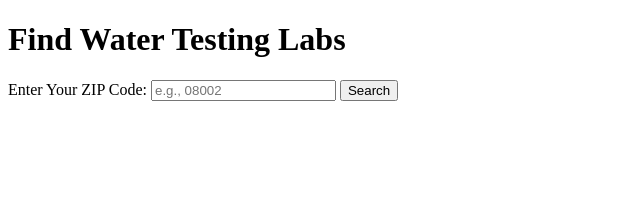
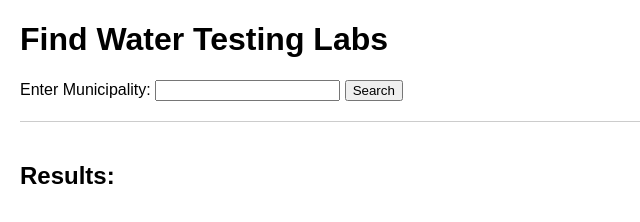
Before and after one commit to abj908/find-water-test, a website: page index.html in a window 1280 px wide. Shown: the whole page, without its empty margins (0-640 px from the left). Drawn offline with Linux system fonts and the light colour scheme.

Commit message:
create search and upload data

```diff
--- /dev/null
+++ b/data/labs.json
@@ -0,0 +1,452 @@
+[
+  {
+    "Lab Number": 15083,
+    "Lab Name": "J.R. HENDERSON LABS",
+    "Contact Name": "MARGARET ELLIS",
+    "Phone #": "732-341-1211",
+    "Approved Method": "EPA 200.9",
+    "Latest Certification Status Date": "3/4/1997",
+    "Municipality": "Beachwood Boro"
+  },
+  {
+    "Lab Number": 15083,
+    "Lab Name": "J.R. HENDERSON LABS",
+    "Contact Name": "MARGARET ELLIS",
+    "Phone #": "732-341-1211",
+    "Approved Method": "EPA 200.8",
+    "Latest Certification Status Date": "5/17/2022",
+    "Municipality": "Beachwood Boro"
+  },
+  {
+    "Lab Number": "03886",
+    "Lab Name": "INNOVATIVE WATER SOLUTIONS LABORATORIES",
+    "Contact Name": "JENNIFER LOUDON",
+    "Phone #": "609-291-9072",
+    "Approved Method": "SM 3113 B",
+    "Latest Certification Status Date": "7/3/2000",
+    "Municipality": "Bordentown City"
+  },
+  {
+    "Lab Number": 15006,
+    "Lab Name": "BRICK TOWNSHIP MUNICIPAL UTILITIES AUTHORITY",
+    "Contact Name": "JENNIFER BILELLO",
+    "Phone #": "732-458-7000",
+    "Approved Method": "EPA 200.8",
+    "Latest Certification Status Date": "1/31/2019",
+    "Municipality": "Brick Twp"
+  },
+  {
+    "Lab Number": 12007,
+    "Lab Name": "ACCREDITED ANALYTICAL RESOURCES, LLC",
+    "Contact Name": "DANIEL S MIGUEL",
+    "Phone #": "732-969-6112",
+    "Approved Method": "EPA 200.5",
+    "Latest Certification Status Date": "9/8/2017",
+    "Municipality": "Carteret Boro"
+  },
+  {
+    "Lab Number": "03036",
+    "Lab Name": "EMSL ANALYTICAL INC",
+    "Contact Name": "NICHOLAS STRACCIONE",
+    "Phone #": "856-303-2546",
+    "Approved Method": "EPA 200.8",
+    "Latest Certification Status Date": "11/5/2008",
+    "Municipality": "Cinnaminson Twp"
+  },
+  {
+    "Lab Number": 12028,
+    "Lab Name": "EUROFINS EDISON",
+    "Contact Name": "CARL ARMBRUSTER",
+    "Phone #": "732-549-3900",
+    "Approved Method": "EPA 200.8",
+    "Latest Certification Status Date": "9/15/2009",
+    "Municipality": "Edison Twp"
+  },
+  {
+    "Lab Number": 11036,
+    "Lab Name": "NEW JERSEY DEPARTMENT OF HEALTH",
+    "Contact Name": "ZHIHUA (TINA) FAN",
+    "Phone #": "609-530-2803",
+    "Approved Method": "EPA 200.8",
+    "Latest Certification Status Date": "3/6/2013",
+    "Municipality": "Ewing Twp"
+  },
+  {
+    "Lab Number": "07010",
+    "Lab Name": "PACE ANALYTICAL SERVICES, LLC-FAIRFIELD",
+    "Contact Name": "EMILY SHULRUFF",
+    "Phone #": "973-227-0422",
+    "Approved Method": "EPA 200.8",
+    "Latest Certification Status Date": "10/21/2008",
+    "Municipality": "Fairfield Twp"
+  },
+  {
+    "Lab Number": "07071",
+    "Lab Name": "HAMPTON- CLARKE",
+    "Contact Name": "JEAN REVOLUS",
+    "Phone #": "973-244-9770",
+    "Approved Method": "EPA 200.8",
+    "Latest Certification Status Date": "6/27/2016",
+    "Municipality": "Fairfield Twp"
+  },
+  {
+    "Lab Number": 20044,
+    "Lab Name": "GARDEN STATE LABORATORIES INC",
+    "Contact Name": "HARVEY KLEIN",
+    "Phone #": "908-688-8900",
+    "Approved Method": "EPA 200.9",
+    "Latest Certification Status Date": "7/1/2002",
+    "Municipality": "Hillside Twp"
+  },
+  {
+    "Lab Number": 20044,
+    "Lab Name": "GARDEN STATE LABORATORIES INC",
+    "Contact Name": "HARVEY KLEIN",
+    "Phone #": "908-688-8900",
+    "Approved Method": "EPA 200.8",
+    "Latest Certification Status Date": "3/2/2020",
+    "Municipality": "Hillside Twp"
+  },
+  {
+    "Lab Number": "05679",
+    "Lab Name": "CAPE ENVIRONMENTAL TESTING LABORATORY",
+    "Contact Name": "TIMOTHY DELP",
+    "Phone #": "609-463-0077",
+    "Approved Method": "SM 3113 B",
+    "Latest Certification Status Date": "4/28/1997",
+    "Municipality": "Middle Twp"
+  },
+  {
+    "Lab Number": "08006",
+    "Lab Name": "SOUTH JERSEY WATER TEST LLC",
+    "Contact Name": "MARK J RIETHER",
+    "Phone #": "856-875-3506",
+    "Approved Method": "SM 3113 B",
+    "Latest Certification Status Date": "11/23/2009",
+    "Municipality": "Monroe Twp"
+  },
+  {
+    "Lab Number": "03863",
+    "Lab Name": "EUROFINS IATL BUILT ENVIRONMENTAL TESTING",
+    "Contact Name": "FRANK EHRENFELD",
+    "Phone #": "856-231-9449",
+    "Approved Method": "ASTM D3559 (D)",
+    "Latest Certification Status Date": "3/21/2019",
+    "Municipality": "Mount Laurel Twp"
+  },
+  {
+    "Lab Number": 14006,
+    "Lab Name": "RADATA ANALYTICAL LAB",
+    "Contact Name": "CHRISTOPHER FERGUSON",
+    "Phone #": "888-355-1522",
+    "Approved Method": "SM 3113 B",
+    "Latest Certification Status Date": "11/29/2007",
+    "Municipality": "Mount Olive Twp"
+  },
+  {
+    "Lab Number": 20012,
+    "Lab Name": "ALLIANCE TECHNICAL GROUP, LLC - NEWARK",
+    "Contact Name": "MOHAMMAD AHMED",
+    "Phone #": "908-728-3151",
+    "Approved Method": "EPA 200.8",
+    "Latest Certification Status Date": "2/17/2005",
+    "Municipality": "Mountainside Boro"
+  },
+  {
+    "Lab Number": "PA007",
+    "Lab Name": "AQUA PENNSYLVANIA INC",
+    "Contact Name": "ALICIA BEAUCHAMP",
+    "Phone #": "215-327-4113",
+    "Approved Method": "EPA 200.8",
+    "Latest Certification Status Date": "11/14/2000",
+    "Municipality": "Out Of State"
+  },
+  {
+    "Lab Number": "IL457",
+    "Lab Name": "AMERICAN WATER CENTRAL LABORATORY",
+    "Contact Name": "LINDA MACAULEY",
+    "Phone #": "618-222-4077",
+    "Approved Method": "EPA 200.8",
+    "Latest Certification Status Date": "6/27/2001",
+    "Municipality": "Out Of State"
+  },
+  {
+    "Lab Number": "NY158",
+    "Lab Name": "PACE ANALYTICAL SERVICES, LLC -MELVILLE, NY",
+    "Contact Name": "DIANA FERRARI",
+    "Phone #": "516-370-6000",
+    "Approved Method": "EPA 200.8",
+    "Latest Certification Status Date": "7/1/2002",
+    "Municipality": "Out Of State"
+  },
+  {
+    "Lab Number": "PA010",
+    "Lab Name": "ALS ENVIRONMENTAL - MIDDLETOWN",
+    "Contact Name": "SUSAN MAGNESS",
+    "Phone #": "717-944-5541",
+    "Approved Method": "EPA 200.8",
+    "Latest Certification Status Date": "7/1/2002",
+    "Municipality": "Out Of State"
+  },
+  {
+    "Lab Number": "NY455",
+    "Lab Name": "EUROFINS BUFFALO",
+    "Contact Name": "MARK NEMEC",
+    "Phone #": "716-504-9845",
+    "Approved Method": "EPA 200.8",
+    "Latest Certification Status Date": "7/1/2003",
+    "Municipality": "Out Of State"
+  },
+  {
+    "Lab Number": "NY015",
+    "Lab Name": "PACE ANALYTICAL SERVICES, LLC - NEWBURGH",
+    "Contact Name": "RENEE CUSACK",
+    "Phone #": "845-562-0890",
+    "Approved Method": "EPA 200.8",
+    "Latest Certification Status Date": "7/1/2005",
+    "Municipality": "Out Of State"
+  },
+  {
+    "Lab Number": "PA011",
+    "Lab Name": "EUROFINS LANCASTER LABS ENVIRONMENT TESTING",
+    "Contact Name": "KENNETH BOLEY",
+    "Phone #": "717-556-9413",
+    "Approved Method": "EPA 200.8",
+    "Latest Certification Status Date": "7/1/2005",
+    "Municipality": "Out Of State"
+  },
+  {
+    "Lab Number": "CT003",
+    "Lab Name": "PHOENIX ENVIRONMENTAL LABORATORY",
+    "Contact Name": "KATHY LETOURNEAU",
+    "Phone #": "860-645-1102",
+    "Approved Method": "EPA 200.9",
+    "Latest Certification Status Date": "7/1/2009",
+    "Municipality": "Out Of State"
+  },
+  {
+    "Lab Number": "WA013",
+    "Lab Name": "EUROFINS EDGE ANALYTICAL",
+    "Contact Name": "MELISSA SWANSON",
+    "Phone #": "360-757-1400",
+    "Approved Method": "EPA 200.8",
+    "Latest Certification Status Date": "8/3/2010",
+    "Municipality": "Out Of State"
+  },
+  {
+    "Lab Number": "VA010",
+    "Lab Name": "VIRGINIA DIVISION OF CONSOLIDATED LAB SERVICE",
+    "Contact Name": "TAYLOR BEVILACQUA",
+    "Phone #": "804-648-4480",
+    "Approved Method": "EPA 200.8",
+    "Latest Certification Status Date": "5/6/2011",
+    "Municipality": "Out Of State"
+  },
+  {
+    "Lab Number": "VA001",
+    "Lab Name": "SCHNEIDER LABORATORIES GLOBAL, INC.",
+    "Contact Name": "KELLY MUNCY",
+    "Phone #": "804-307-1716",
+    "Approved Method": "EPA 200.9",
+    "Latest Certification Status Date": "7/1/2011",
+    "Municipality": "Out Of State"
+  },
+  {
+    "Lab Number": "CT003",
+    "Lab Name": "PHOENIX ENVIRONMENTAL LABORATORY",
+    "Contact Name": "KATHY LETOURNEAU",
+    "Phone #": "860-645-1102",
+    "Approved Method": "EPA 200.5",
+    "Latest Certification Status Date": "7/1/2013",
+    "Municipality": "Out Of State"
+  },
+  {
+    "Lab Number": "PA081",
+    "Lab Name": "SUBURBAN TESTING LABS INC",
+    "Contact Name": "SARAH PURTELL",
+    "Phone #": "610-375-8378",
+    "Approved Method": "EPA 200.8",
+    "Latest Certification Status Date": "8/1/2013",
+    "Municipality": "Out Of State"
+  },
+  {
+    "Lab Number": "CT003",
+    "Lab Name": "PHOENIX ENVIRONMENTAL LABORATORY",
+    "Contact Name": "KATHY LETOURNEAU",
+    "Phone #": "860-645-1102",
+    "Approved Method": "SM 3113 B",
+    "Latest Certification Status Date": "10/22/2015",
+    "Municipality": "Out Of State"
+  },
+  {
+    "Lab Number": "NY012",
+    "Lab Name": "LONG ISLAND ANALYTICAL LABORATORY, INC.",
+    "Contact Name": "NICHOLAS PULEIO",
+    "Phone #": "631-472-3400",
+    "Approved Method": "EPA 200.5",
+    "Latest Certification Status Date": "10/14/2016",
+    "Municipality": "Out Of State"
+  },
+  {
+    "Lab Number": "NY012",
+    "Lab Name": "LONG ISLAND ANALYTICAL LABORATORY, INC.",
+    "Contact Name": "NICHOLAS PULEIO",
+    "Phone #": "631-472-3400",
+    "Approved Method": "EPA 200.9",
+    "Latest Certification Status Date": "10/14/2016",
+    "Municipality": "Out Of State"
+  },
+  {
+    "Lab Number": "CT003",
+    "Lab Name": "PHOENIX ENVIRONMENTAL LABORATORY",
+    "Contact Name": "KATHY LETOURNEAU",
+    "Phone #": "860-645-1102",
+    "Approved Method": "EPA 200.8",
+    "Latest Certification Status Date": "6/1/2017",
+    "Municipality": "Out Of State"
+  },
+  {
+    "Lab Number": "MA015",
+    "Lab Name": "ALPHA ANALYTICAL",
+    "Contact Name": "AMY RICE",
+    "Phone #": "508-898-9220",
+    "Approved Method": "EPA 200.8",
+    "Latest Certification Status Date": "7/3/2017",
+    "Municipality": "Out Of State"
+  },
+  {
+    "Lab Number": "PA098",
+    "Lab Name": "CWM ENVIRONMENTAL, INC",
+    "Contact Name": "BETHANY CLOUSE",
+    "Phone #": "724-543-3011",
+    "Approved Method": "EPA 200.8",
+    "Latest Certification Status Date": "1/8/2020",
+    "Municipality": "Out Of State"
+  },
+  {
+    "Lab Number": "IN598",
+    "Lab Name": "EUROFINS EATON ANALYTICAL, LLC - SOUTH BEND",
+    "Contact Name": "THERESA ZIELKE",
+    "Phone #": "574-472-5515",
+    "Approved Method": "EPA 200.8",
+    "Latest Certification Status Date": "9/16/2020",
+    "Municipality": "Out Of State"
+  },
+  {
+    "Lab Number": "TN002",
+    "Lab Name": "PACE ANALYTICAL NATIONAL CENTER",
+    "Contact Name": "PENNY HUNTER",
+    "Phone #": "615-773-9737",
+    "Approved Method": "EPA 200.8",
+    "Latest Certification Status Date": "9/21/2020",
+    "Municipality": "Out Of State"
+  },
+  {
+    "Lab Number": "MI859",
+    "Lab Name": "NATIONAL TESTING LABORATORIES LTD",
+    "Contact Name": "CHRISTINE MacMILLAN",
+    "Phone #": "734-483-8333",
+    "Approved Method": "EPA 200.8",
+    "Latest Certification Status Date": "12/28/2020",
+    "Municipality": "Out Of State"
+  },
+  {
+    "Lab Number": "MI859",
+    "Lab Name": "NATIONAL TESTING LABORATORIES LTD",
+    "Contact Name": "CHRISTINE MacMILLAN",
+    "Phone #": "734-483-8333",
+    "Approved Method": "SM 3113 B",
+    "Latest Certification Status Date": "12/28/2020",
+    "Municipality": "Out Of State"
+  },
+  {
+    "Lab Number": "VA008",
+    "Lab Name": "ENVIRONMENTAL HAZARDS SERVICES, LLC",
+    "Contact Name": "JULIE DICKERSON",
+    "Phone #": "804-275-4788",
+    "Approved Method": "EPA 200.8",
+    "Latest Certification Status Date": "7/1/2021",
+    "Municipality": "Out Of State"
+  },
+  {
+    "Lab Number": "CA008",
+    "Lab Name": "EUROFINS EATON ANALYTICAL, LLC - POMONA",
+    "Contact Name": "KATHRYN CHANG",
+    "Phone #": "626-386-1129",
+    "Approved Method": "EPA 200.8",
+    "Latest Certification Status Date": "3/10/2022",
+    "Municipality": "Out Of State"
+  },
+  {
+    "Lab Number": "CT005",
+    "Lab Name": "YORK ANALYTICAL LABORATORIES INC",
+    "Contact Name": "SARAH WIDOMSKI",
+    "Phone #": "203-325-1371",
+    "Approved Method": "EPA 200.8",
+    "Latest Certification Status Date": "7/26/2022",
+    "Municipality": "Out Of State"
+  },
+  {
+    "Lab Number": "IN002",
+    "Lab Name": "EMSL ANALYTICAL, INC - INDIANAPOLIS",
+    "Contact Name": "ALEKS KUCHENBROD",
+    "Phone #": "800-220-3675",
+    "Approved Method": "EPA 200.8",
+    "Latest Certification Status Date": "10/31/2022",
+    "Municipality": "Out Of State"
+  },
+  {
+    "Lab Number": "MN002",
+    "Lab Name": "PACE ANALYTICAL SERVICES, LLC -MINNEAPOLIS MN",
+    "Contact Name": "AILEEN STACKS",
+    "Phone #": "612-607-6352",
+    "Approved Method": "EPA 200.8",
+    "Latest Certification Status Date": "7/1/2023",
+    "Municipality": "Out Of State"
+  },
+  {
+    "Lab Number": 14751,
+    "Lab Name": "INTEGRATED ANALYTICAL LABORATORIES",
+    "Contact Name": "MICHAEL LEFTIN",
+    "Phone #": "973-361-4252",
+    "Approved Method": "EPA 200.8",
+    "Latest Certification Status Date": "12/20/2023",
+    "Municipality": "Randolph Twp"
+  },
+  {
+    "Lab Number": 12129,
+    "Lab Name": "SGS NORTH AMERICA INC. - DAYTON",
+    "Contact Name": "OLGA AZARIAN",
+    "Phone #": "732-329-0200",
+    "Approved Method": "EPA 200.8",
+    "Latest Certification Status Date": "5/16/2003",
+    "Municipality": "South Brunswick Twp"
+  },
+  {
+    "Lab Number": 15001,
+    "Lab Name": "YORK ANALYTICAL LABORATORIES INC - TOMS RIVER",
+    "Contact Name": "JOSEPH RAVINO",
+    "Phone #": "203-325-1371",
+    "Approved Method": "SM 3113 B",
+    "Latest Certification Status Date": "5/16/1997",
+    "Municipality": "Toms River Twp"
+  },
+  {
+    "Lab Number": 15001,
+    "Lab Name": "YORK ANALYTICAL LABORATORIES INC - TOMS RIVER",
+    "Contact Name": "JOSEPH RAVINO",
+    "Phone #": "203-325-1371",
+    "Approved Method": "EPA 200.8",
+    "Latest Certification Status Date": "8/26/2021",
+    "Municipality": "Toms River Twp"
+  },
+  {
+    "Lab Number": "06003",
+    "Lab Name": "VINELAND ENVIRONMENTAL LABORATORIES LLC",
+    "Contact Name": "LATISH MENGHANI",
+    "Phone #": "856-692-6800",
+    "Approved Method": "SM 3113 B",
+    "Latest Certification Status Date": "10/10/2000",
+    "Municipality": "Vineland City"
+  }
+]
--- a/index.html
+++ b/index.html
@@ -1,23 +1,20 @@
 <!DOCTYPE html>
-<html lang="en">
+<html>
 <head>
-  <meta charset="UTF-8">
-  <meta name="viewport" content="width=device-width, initial-scale=1.0">
-  <title>Water Testing Labs</title>
-  <link rel="stylesheet" href="styles/style.css">
+    <title>Water Testing Labs</title>
+    <link rel="stylesheet" href="style.css">
 </head>
 <body>
-  <div class="container">
     <h1>Find Water Testing Labs</h1>
-    <form id="zipcode-form">
-      <label for="zipcode">Enter Your ZIP Code:</label>
-      <input type="text" id="zipcode" name="zipcode" placeholder="e.g., 08002" required>
-      <button type="submit">Search</button>
-    </form>
+    <label for="municipality">Enter Municipality:</label>
+    <input type="text" id="municipality" name="municipality">
+    <button id="searchButton">Search</button>
+
     <div id="results">
-      <!-- Results will appear here -->
+        <h2>Results:</h2>
+        <ul id="labList"></ul>
     </div>
-  </div>
-  <script src="scripts/app.js"></script>
+
+    <script src="script.js"></script>
 </body>
 </html>
--- /dev/null
+++ b/style.css
@@ -0,0 +1,22 @@
+body {
+  font-family: sans-serif;
+  margin: 20px;
+}
+
+#results {
+  margin-top: 20px;
+  border-top: 1px solid #ccc;
+  padding-top: 20px;
+}
+
+ul {
+  list-style-type: none;
+  padding: 0;
+}
+
+li {
+  margin-bottom: 10px;
+  border: 1px solid #ddd;
+  padding: 10px;
+  border-radius: 5px;
+}
--- a/styles/styles.css
+++ /dev/null
@@ -1,57 +0,0 @@
-body {
-    font-family: Arial, sans-serif;
-    background-color: #f4f4f9;
-    margin: 0;
-    padding: 0;
-  }
-
-  .container {
-    max-width: 600px;
-    margin: 20px auto;
-    background: #fff;
-    padding: 20px;
-    border-radius: 8px;
-    box-shadow: 0 2px 5px rgba(0, 0, 0, 0.1);
-  }
-
-  h1 {
-    text-align: center;
-  }
-
-  form {
-    display: flex;
-    flex-direction: column;
-  }
-
-  label {
-    margin-bottom: 8px;
-  }
-
-  input, button {
-    padding: 10px;
-    margin-bottom: 10px;
-    border: 1px solid #ddd;
-    border-radius: 4px;
-  }
-
-  button {
-    background: #007BFF;
-    color: white;
-    cursor: pointer;
-  }
-
-  button:hover {
-    background: #0056b3;
-  }
-
-  #results {
-    margin-top: 20px;
-  }
-
-  .result-item {
-    background: #f9f9f9;
-    padding: 10px;
-    margin-bottom: 10px;
-    border: 1px solid #ddd;
-    border-radius: 4px;
-  }
```
Also changed, not shown: script.js (added, +40 -0 lines), scripts/app.js (deleted, +0 -84 lines), data/labs.csv (renamed from data/Drinking_Water_Certified_Lead_Labs - SDW Certified Lead Labs.csv).
